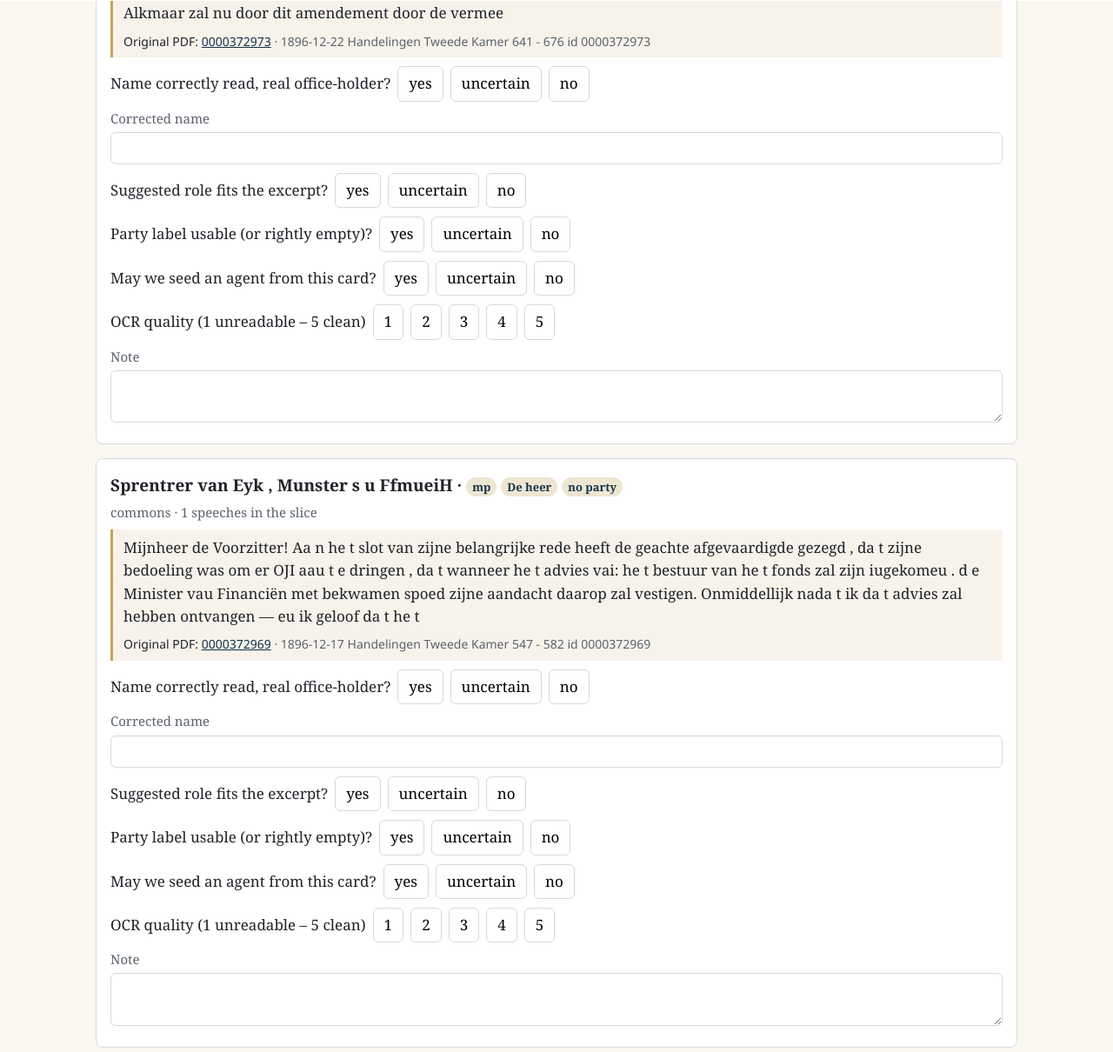
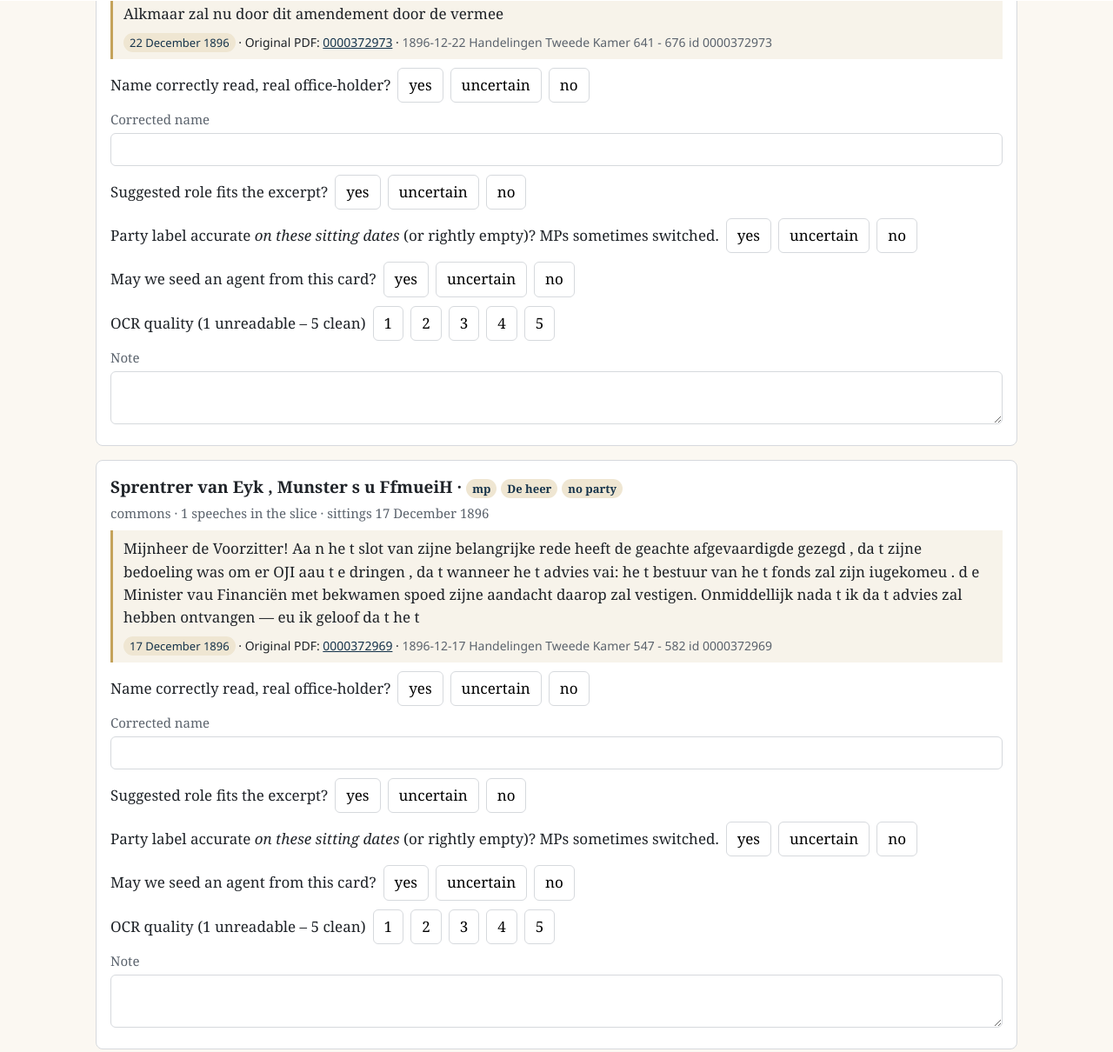
Before and after one commit to shuishen112/history-sandbox, a plain HTML site: page speakers.html in a window 1280 px wide. Shown: the part 799-2009 px from the top of the page at 87% size. Drawn offline with Linux system fonts and the light colour scheme.

Commit message:
Show sitting dates on each Names excerpt.
Party affiliation can change; historians can now judge the parsed party against the date of that Handelingen sitting, not the whole career.

Co-authored-by: Cursor <cursoragent@cursor.com>

```diff
--- a/personas.js
+++ b/personas.js
@@ -20,7 +20,11 @@ async function main() {
       const text = typeof e === "string" ? e : (e && e.text) || "";
       const ident = typeof e === "object" && e ? (e.identifier || "") : "";
       const url = typeof e === "object" && e ? (e.url || "") : "";
-      const link = url ? ` <p class="source">Original PDF: <a href="${esc(url)}" target="_blank" rel="noopener">${esc(ident)}</a></p>` : "";
+      const date = typeof e === "object" && e ? (e.date || "") : "";
+      const bits = [];
+      if (date) bits.push(`<span class="badge">${esc(date)}</span>`);
+      if (url) bits.push(`Original PDF: <a href="${esc(url)}" target="_blank" rel="noopener">${esc(ident)}</a>`);
+      const link = bits.length ? ` <p class="source">${bits.join(" · ")}</p>` : "";
       return `<div class="excerpt">${esc(text)}${link}</div>`;
     }).join("");
     art.innerHTML = `
--- a/speakers.html
+++ b/speakers.html
@@ -34,7 +34,7 @@
     </label>
   </div>
   <div id="list"></div>
-  <p class="hint">A garbled excerpt is still evidence of public speech. Prefer the original PDF (Officiële Bekendmakingen id in the filename) over the OCR. Correct the name if you can; do not invent a biography.</p>
+  <p class="hint">Each excerpt is dated. Party labels can be wrong if the member switched; judge the party against that sitting, not the whole career. Prefer the original PDF over the OCR.</p>
 </main>
 <footer>Passages from DutchParl XML (1896–1899 Tweede Kamer slice). Each excerpt links to https://zoek.officielebekendmakingen.nl/[id].</footer>
 <div id="dock">
--- a/speakers.js
+++ b/speakers.js
@@ -6,6 +6,14 @@ function esc(s) {
     .replace(/</g, "&lt;")
     .replace(/>/g, "&gt;")
     .replace(/"/g, "&quot;");
+}
+
+function prettyDate(iso) {
+  if (!iso) return "";
+  const m = String(iso).match(/^(\d{4})-(\d{2})-(\d{2})/);
+  if (!m) return iso;
+  const months = ["January","February","March","April","May","June","July","August","September","October","November","December"];
+  return `${+m[3]} ${months[+m[2] - 1]} ${m[1]}`;
 }
 
 function yn(name, value) {
@@ -45,6 +53,7 @@ async function main() {
       note: art.querySelector("textarea").value,
       suggested_role: it.suggested_role,
       identifiers: (it.excerpts || []).map((e) => (typeof e === "object" && e ? e.identifier : "")).filter(Boolean),
+      dates: (it.excerpts || []).map((e) => (typeof e === "object" && e ? e.date : "")).filter(Boolean),
       synthetic: !!it.synthetic,
       catch: !!it.catch,
     };
@@ -68,10 +77,14 @@ async function main() {
         const ident = rec.identifier || "";
         const url = rec.url || (ident ? `https://zoek.officielebekendmakingen.nl/${ident}` : "");
         const src = rec.source ? rec.source.replace(/\.xml$/i, "") : "";
-        const link = url
-          ? `<p class="source">Original PDF:
-              <a href="${esc(url)}" target="_blank" rel="noopener">${esc(ident)}</a>
-              ${src ? `<span class="hint"> · ${esc(src)}</span>` : ""}</p>`
+        const when = prettyDate(rec.date);
+        const meta = [
+          when ? `<span class="badge">${esc(when)}</span>` : "",
+          url ? `Original PDF: <a href="${esc(url)}" target="_blank" rel="noopener">${esc(ident)}</a>` : "",
+          src ? `<span class="hint">${esc(src)}</span>` : "",
+        ].filter(Boolean).join(" · ");
+        const link = meta
+          ? `<p class="source">${meta}</p>`
           : (it.synthetic ? `<p class="hint">No Officiële Bekendmakingen record (synthetic card).</p>` : "");
         return `<div class="excerpt">${esc(rec.text || "")}${link}</div>`;
       }).join("");
@@ -80,6 +93,13 @@ async function main() {
           <span class="badge">${esc(it.suggested_function || "")}</span>
           <span class="badge">${esc(it.party_label || "no party")}</span></h3>
         <div class="where">${esc(it.house)} · ${it.n_speeches} speeches in the slice
+          ${(() => {
+            const ds = (it.excerpts || []).map((e) => e && e.date).filter(Boolean);
+            if (!ds.length) return "";
+            const a = prettyDate(ds[0]);
+            const b = prettyDate(ds[ds.length - 1]);
+            return " · sittings " + esc(a === b ? a : a + " – " + b);
+          })()}
           ${it.member_ref ? " · " + esc(it.member_ref) : ""}
           ${it.synthetic ? " · <b>computer-seeded card</b>" : ""}</div>
         ${excerpts || "<p class='hint'>No excerpt.</p>"}
@@ -88,7 +108,7 @@ async function main() {
           <input type="text" data-field="corrected" value="${esc(rec.corrected_name || "")}">
         </label>
         <div class="rank"><span>Suggested role fits the excerpt?</span>${yn("role_ok", rec.role_ok)}</div>
-        <div class="rank"><span>Party label usable (or rightly empty)?</span>${yn("party_ok", rec.party_ok)}</div>
+        <div class="rank"><span>Party label accurate <em>on these sitting dates</em> (or rightly empty)? MPs sometimes switched.</span>${yn("party_ok", rec.party_ok)}</div>
         <div class="rank"><span>May we seed an agent from this card?</span>${yn("attested", rec.attested)}</div>
         <div class="rank"><span>OCR quality (1 unreadable – 5 clean)</span>${
           [1, 2, 3, 4, 5].map((n) =>
```
Also changed, not shown: index.html (+1 -1 lines).
